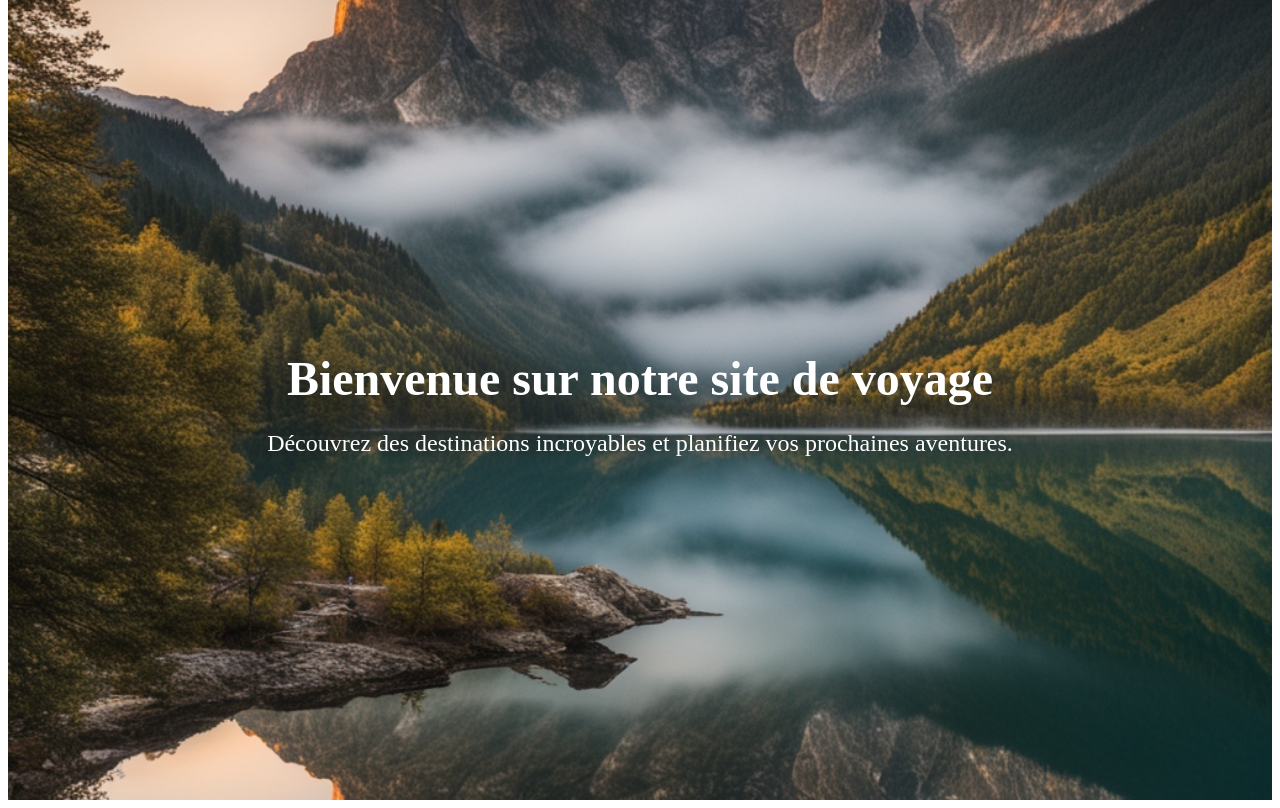
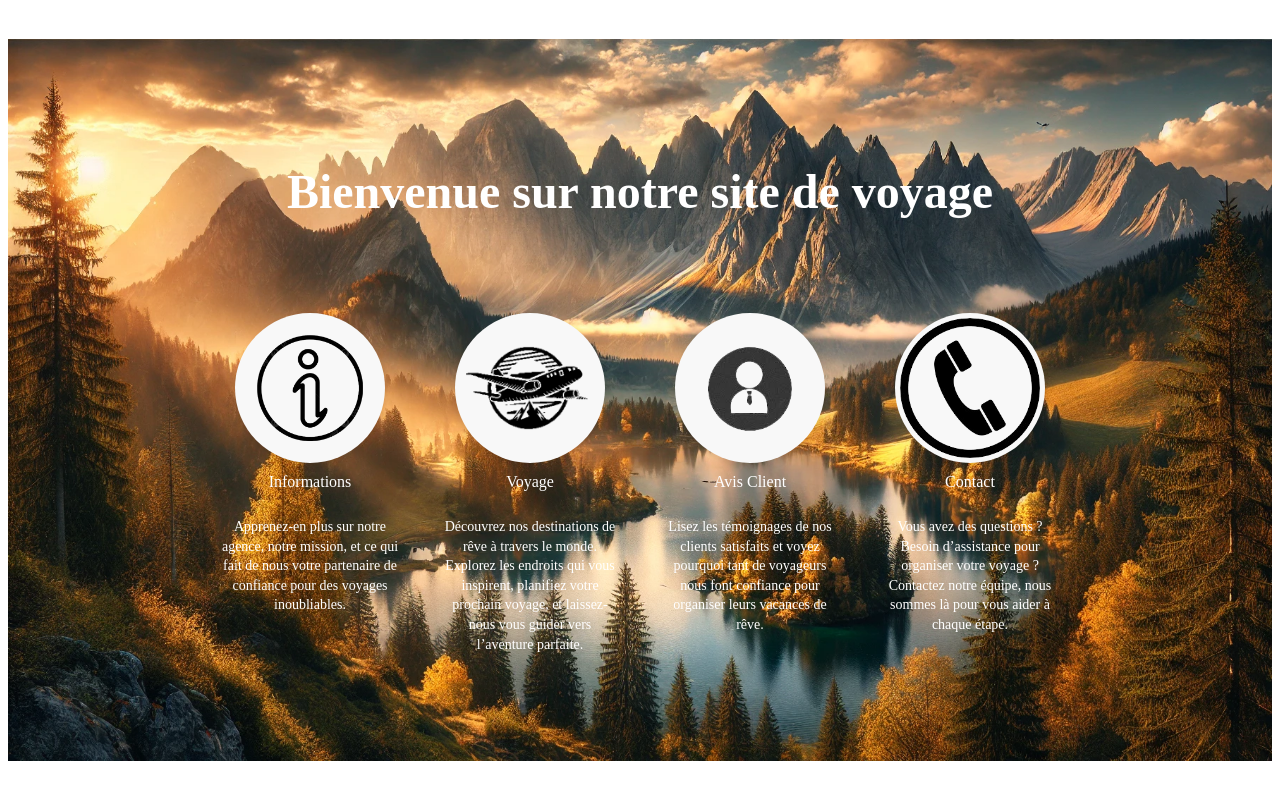
Before and after one commit to Plabou102/AP-1---Comeleon-G1, a Symfony app: template symfony/slam_travel_site/templates/accueil/index.html.twig in a window 1280 px wide. Shown: the part 132-940 px from the top of the page. Run offline with Twig, Linux system fonts and the light colour scheme; the template is opened without the code that fills it, so the values that code supplies are empty; some libraries are stand-ins or nearby versions.

Commit message:
Feature/(page) Accueil finish

```diff
--- a/symfony/slam_travel_site/composer.json
+++ b/symfony/slam_travel_site/composer.json
@@ -15,9 +15,11 @@
         "symfony/console": "7.1.*",
         "symfony/dotenv": "7.1.*",
         "symfony/flex": "^2",
+        "symfony/form": "7.1.*",
         "symfony/framework-bundle": "7.1.*",
         "symfony/runtime": "7.1.*",
         "symfony/twig-bundle": "7.1.*",
+        "symfony/validator": "7.1.*",
         "symfony/yaml": "7.1.*",
         "twig/extra-bundle": "^2.12|^3.0",
         "twig/twig": "^2.12|^3.0"
--- a/symfony/slam_travel_site/src/Entity/Annonce.php
+++ b/symfony/slam_travel_site/src/Entity/Annonce.php
@@ -12,6 +12,7 @@ class Annonce
 
     #[ORM\ManyToOne(targetEntity: Utilisateur::class)]
     #[ORM\JoinColumn(nullable: false)]
+    private $user;
 
     #[ORM\Id]
     #[ORM\GeneratedValue]
--- a/symfony/slam_travel_site/src/Entity/Avis.php
+++ b/symfony/slam_travel_site/src/Entity/Avis.php
@@ -12,6 +12,7 @@ class Avis
 
     #[ORM\ManyToOne(targetEntity: Utilisateur::class)]
     #[ORM\JoinColumn(nullable: false)]
+    private $user;
 
     #[ORM\Id]
     #[ORM\GeneratedValue]
--- a/symfony/slam_travel_site/src/Entity/Utilisateur.php
+++ b/symfony/slam_travel_site/src/Entity/Utilisateur.php
@@ -9,11 +9,13 @@ use Doctrine\ORM\Mapping as ORM;
 class Utilisateur
 {
 
-    #[ORM\OneToMany(targetEntity: Annonce::class)]
+    #[ORM\OneToMany(targetEntity: Annonce::class, mappedBy: 'utilisateur')]
     #[ORM\JoinColumn(nullable: false)]
+    private $annonces;
 
-    #[ORM\OneToMany(targetEntity: Avis::class)]
+    #[ORM\OneToMany(targetEntity: Avis::class, mappedBy: 'utilisateur')]
     #[ORM\JoinColumn(nullable: false)]
+    private $avis;
 
 
     #[ORM\Id]
--- a/symfony/slam_travel_site/templates/accueil/index.html.twig
+++ b/symfony/slam_travel_site/templates/accueil/index.html.twig
@@ -4,6 +4,12 @@
 
 {% block body %}
 <style>
+.container {
+    display: grid;
+    grid-template-columns: 1fr 1fr 1fr;
+    grid-template-rows: 1fr 1fr 1fr;
+    height: 100vh;
+}
     .header {
         display: flex;
         justify-content: space-between;
@@ -35,19 +41,19 @@
         color: #333;
         margin: 0 10px;
         display: flex;
-        flex-direction: column; /* Arrange l'image et le texte en colonne */
-        align-items: center;    /* Centre l'image et le texte */
-        text-align: center;     /* Centre le texte sous l'image */
+        flex-direction: column;
+        align-items: center;
+        text-align: center;
     }
     .nav-links img {
         max-height: 60px;
-        margin-bottom: 5px; /* Espace entre l'image et le texte */
+        margin-bottom: 5px;
     }
 
     /* Style pour la barre de navigation */
 .navbar {
-    position: relative; /* La barre de navigation ne sera pas affectée par l'image de fond */
-    z-index: 1000; /* Assure que la barre de navigation est au-dessus de tout */
+    position: relative;
+    z-index: 1000;
     background-color: #f8f8f8;
     padding: 10px;
     display: flex;
@@ -55,34 +61,99 @@
     align-items: center;
 }
 
-/* Style pour l'image de fond de la page d'accueil */
+
 .page-background {
     position: relative;
-    background-image: url('{{ asset("images/background.png") }}'); /* Utilisez le chemin correct vers votre image */
-    background-size: cover; /* L'image couvre toute la page */
-    background-position: center;
-    height: 100vh; /* Hauteur de toute la page */
+    background-image: url('{{ asset("images/background.png") }}');
+    background-size: 100%; /* Ou utilisez '100% auto' si vous préférez ajuster la largeur */
+    background-position: center center; /* Centre l'image */
+    background-repeat: no-repeat; /* Évite la répétition */
+    height: 100vh; /* Occupe toute la hauteur de l'écran */
     display: flex;
-    justify-content: center;
-    align-items: center;
+    flex-direction: column;
+    justify-content: center; /* Centre verticalement le contenu */
+    align-items: center; /* Centre horizontalement le contenu */
+    text-align: center;
+    color: white;
 }
 
-/* Texte superposé à l'image de fond */
+
+/* Texte superposé à l'image */
 .overlay-text {
-    position: relative;
-    z-index: 1; /* S'assurer que le texte est au-dessus de l'image de fond */
+    z-index: 1; /* Assure que le texte est au-dessus de l'image */
     color: white;
     text-align: center;
+    margin-bottom: 50px; /* Ajoute un espace entre le texte et les boutons */
+    flex-direction: column;
 }
 
 .overlay-text h1 {
     font-size: 48px;
-    margin-bottom: 20px;
+    margin-bottom: 20px; /* Espacement entre le titre et les boutons */
+    flex-direction: column;
 }
 
 .overlay-text p {
     font-size: 24px;
+    max-width: 10px;
+    flex-direction: column;
 }
+
+/* Section des boutons avec description */
+.button-section {
+    display: flex;
+    justify-content: center;
+    gap: 40px; /* Espace entre chaque bouton */
+    margin-top: 20px;
+}
+
+/* Conteneur pour chaque bouton */
+.button-container {
+    display: flex;
+    flex-direction: column;
+    align-items: center;
+    text-align: center;
+    max-width: 200px; /* Limite la largeur du texte pour chaque bouton */
+}
+
+.button-container p:last-child {
+    max-width: 180px; /* Limite la largeur du paragraphe explicatif */
+    margin-top: 10px;
+    font-size: 14px;
+    color: white;
+    line-height: 1.4; /* Augmente la lisibilité du texte */
+}
+
+/* Style des boutons ronds */
+.round-button {
+    width: 150px;
+    height: 150px;
+    border-radius: 50%;
+    background-color: #f8f8f8;
+    display: flex;
+    justify-content: center;
+    align-items: center;
+    box-shadow: 0px 4px 6px rgba(0, 0, 0, 0.1); /* Ombre pour effet de relief */
+    transition: transform 0.3s ease; /* Animation au survol */
+}
+
+.round-button img {
+    max-width: 140px;
+    max-height: 140px;
+}
+
+
+.round-button:hover {
+    transform: scale(1.1);
+}
+
+
+.button-container p {
+    margin-top: 10px;
+    font-size: 16px;
+    color: white;
+}
+
 
 </style>
 
@@ -91,10 +162,45 @@
 {% include 'nav.html.twig' %}
 </header>
 
-    <div class="page-background">
+<div class="page-background">
         <div class="overlay-text">
             <h1>Bienvenue sur notre site de voyage</h1>
-            <p>Découvrez des destinations incroyables et planifiez vos prochaines aventures.</p>
+            <p></p>
+        </div>
+
+
+        <div class="button-section">
+            <div class="button-container">
+                <div class="round-button">
+                    <img src="{{ asset('images/i.png') }}" alt="Informations">
+                </div>
+                <p>Informations</p>
+                <p>Apprenez-en plus sur notre agence, notre mission, et ce qui fait de nous votre partenaire de confiance pour des voyages inoubliables.</p>
+            </div>
+
+            <div class="button-container">
+                <div class="round-button">
+                    <img src="{{ asset('images/voyage.png') }}" alt="Voyage">
+                </div>
+                <p>Voyage</p>
+                <p>Découvrez nos destinations de rêve à travers le monde. Explorez les endroits qui vous inspirent, planifiez votre prochain voyage, et laissez-nous vous guider vers l’aventure parfaite.</p>
+            </div>
+
+            <div class="button-container">
+                <div class="round-button">
+                    <img src="{{ asset('images/avis.png') }}" alt="Avis Client">
+                </div>
+                <p>Avis Client</p>
+                <p>Lisez les témoignages de nos clients satisfaits et voyez pourquoi tant de voyageurs nous font confiance pour organiser leurs vacances de rêve.</p>
+            </div>
+
+            <div class="button-container">
+                <div class="round-button">
+                    <img src="{{ asset('images/contact.png') }}" alt="Contact">
+                </div>
+                <p>Contact</p>
+                <p>Vous avez des questions ? Besoin d’assistance pour organiser votre voyage ? Contactez notre équipe, nous sommes là pour vous aider à chaque étape.</p>
+            </div>
         </div>
     </div>
 
--- a/symfony/slam_travel_site/templates/nav.html.twig
+++ b/symfony/slam_travel_site/templates/nav.html.twig
@@ -59,7 +59,7 @@
         <a>
             <img src="{{ asset('images/voyage.png') }}" alt="Voyage Icon"> Voyage
         </a>
-        <a>
+        <a href="{{ path('app_avis') }}">
             <img src="{{ asset('images/avis.png') }}" alt="Avis Icon"> Avis
         </a>
         <a>
```
Also changed, not shown: symfony/slam_travel_site/src/Controller/AvisController.php (added, +43 -0 lines), symfony/slam_travel_site/src/Form/AvisType.php (added, +36 -0 lines), symfony/slam_travel_site/templates/avis/index.html.twig (added, +30 -0 lines), symfony/slam_travel_site/public/images/background.png, 4 other files.
